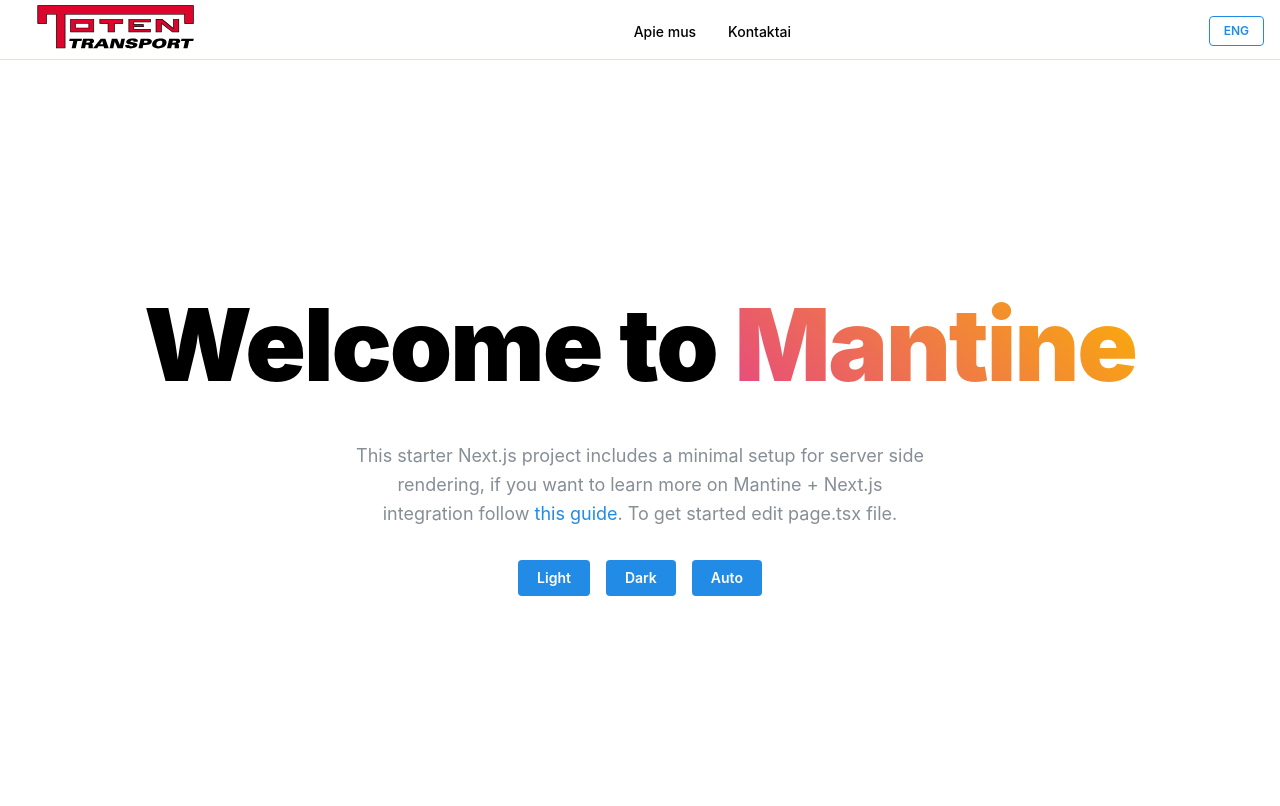
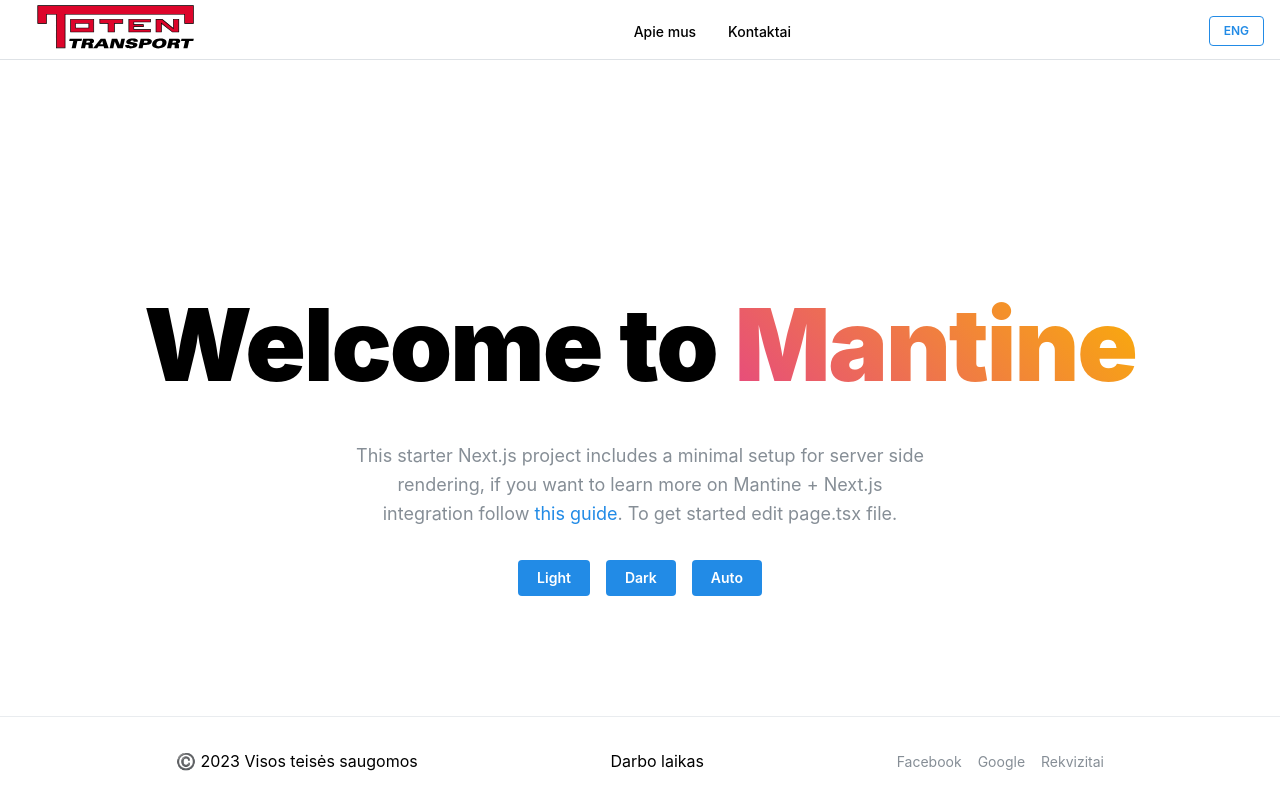
Before and after one commit to Mancefas/toten-transport-lt, a Next.js app: page / in a window 1280 px wide. Built offline with nearby package versions, Linux system fonts and the light colour scheme.

Commit message:
Footer added

```diff
--- a/app/page.tsx
+++ b/app/page.tsx
@@ -3,6 +3,7 @@
 import { Welcome } from '../components/Welcome/Welcome';
 import { ColorSchemeToggle } from '../components/ColorSchemeToggle/ColorSchemeToggle';
 import { Header } from '@/components/Header/Header';
+import { Footer } from '@/components/Footer/Footer';
 
 export default function HomePage() {
   return (
@@ -10,6 +11,7 @@
       <Header />
       <Welcome />
       <ColorSchemeToggle />
+      <Footer />
     </>
   );
 }
--- /dev/null
+++ b/components/Footer/Footer.module.css
@@ -0,0 +1,19 @@
+.footer {
+    margin-top: rem(120px);
+    border-top: rem(1px) solid light-dark(var(--mantine-color-gray-2), var(--mantine-color-dark-5));
+  }
+
+.inner {
+    display: flex;
+    justify-content: space-between;
+    align-items: center;
+    padding-top: var(--mantine-spacing-xl);
+    padding-bottom: var(--mantine-spacing-xl);
+}
+
+@media (max-width: 500px) {
+    .inner {
+        flex-direction: column;
+        gap: 1rem;
+    }
+}
--- /dev/null
+++ b/components/Footer/Footer.tsx
@@ -0,0 +1,39 @@
+import { Container, Group, Anchor, Text } from '@mantine/core';
+import classes from './Footer.module.css';
+import { useLanguageContext } from '@/context/LanguageContext';
+import WorkingTime from '../WorkingTime/WorkingTime';
+
+const links = [
+  { link: 'https://www.facebook.com/nordcarrier.lt', label: 'Facebook' },
+  { link: '#', label: 'Google' },
+  { link: 'https://rekvizitai.vz.lt/imone/nordcarrier_baltic/', label: 'Rekvizitai' },
+];
+
+export function Footer() {
+  const { selectedLanguage } = useLanguageContext();
+
+  const items = links.map((link) => (
+    <Anchor<'a'>
+      c="dimmed"
+      key={link.label}
+      href={link.link}
+      onClick={(event) => event.preventDefault()}
+      size="sm"
+    >
+      {link.label}
+    </Anchor>
+  ));
+
+  return (
+    <div className={classes.footer}>
+      <Container className={classes.inner}>
+        <Text size="md">
+          ©️ {new Date().getFullYear()}{' '}
+          {selectedLanguage === 'ltu' ? 'Visos teisės saugomos' : 'All rights reserved'}{' '}
+        </Text>
+        <WorkingTime />
+        <Group className={classes.links}>{items}</Group>
+      </Container>
+    </div>
+  );
+}
--- /dev/null
+++ b/components/WorkingTime/WorkingTime.tsx
@@ -0,0 +1,45 @@
+import React from 'react';
+import { Container, Group, Stack, Text, Card, Popover, Flex } from '@mantine/core';
+
+import { useLanguageContext } from '@/context/LanguageContext';
+import * as ltTranslation from '@/dictionaries/footer/lt.json';
+import * as enTranslation from '@/dictionaries/footer/en.json';
+
+const WorkingTime = () => {
+  const { selectedLanguage } = useLanguageContext();
+
+  return (
+    <Container size="sm">
+      <Popover position="bottom">
+        <Popover.Target>
+          <Text size="md" className="nc-blue" style={{ cursor: 'pointer' }}>
+            {selectedLanguage === 'ltu' ? ltTranslation.working : enTranslation.working}
+          </Text>
+        </Popover.Target>
+
+        <Popover.Dropdown>
+          <Card withBorder radius="sm">
+            <Group>
+              <Stack>
+                {selectedLanguage === 'ltu' &&
+                  ltTranslation.weekdays.map((day) => (
+                    <Flex gap="sm" justify="center">
+                      <Text>{day}</Text> <Text>{ltTranslation.time}</Text>
+                    </Flex>
+                  ))}
+                {selectedLanguage === 'eng' &&
+                  enTranslation.weekdays.map((day) => (
+                    <Flex gap="sm" justify="center">
+                      <Text>{day}</Text> <Text>{enTranslation.time}</Text>
+                    </Flex>
+                  ))}
+              </Stack>
+            </Group>
+          </Card>
+        </Popover.Dropdown>
+      </Popover>
+    </Container>
+  );
+};
+
+export default WorkingTime;
--- /dev/null
+++ b/dictionaries/footer/en.json
@@ -0,0 +1,5 @@
+{
+    "weekdays": ["Monday", "Tuesday", "Wednesday", "Thursday", "Friday"],
+    "time": "9:00 - 17:00",
+    "working": "Opening hours"
+}
--- /dev/null
+++ b/dictionaries/footer/lt.json
@@ -0,0 +1,5 @@
+{
+    "weekdays": ["Pirmadienis", "Antradienis", "Trečiadenis", "Ketvirtadienis", "Penktadienis"],
+    "time": "9:00 - 17:00",
+    "working": "Darbo laikas"
+}
```
Also changed, not shown: components/WorkingTime/WorkingTime.text.tsx (added, +15 -0 lines).
